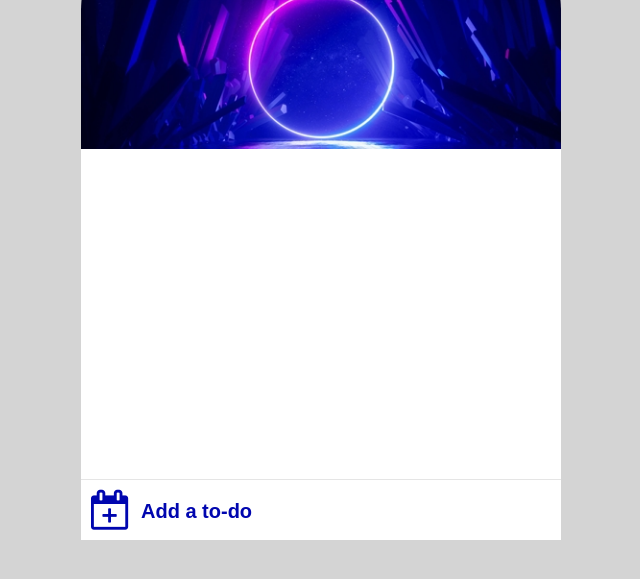
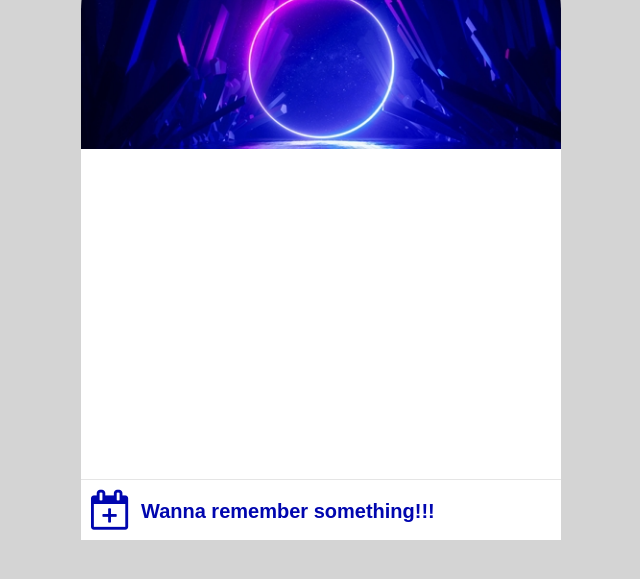
Before and after one commit to rkm-dev/LetsUpgrade-Javascript, a plain HTML site: page Mini Project/ToDo App/index.html in a window 1280 px wide. Shown: the part 81-660 px from the top of the page, without its empty margins (319-959 px from the left). Drawn offline with Linux system fonts and the light colour scheme.

Commit message:
Update index.html

```diff
--- a/Mini Project/ToDo App/index.html
+++ b/Mini Project/ToDo App/index.html
@@ -25,7 +25,7 @@
 
             <div class="add-to-do">
                 <i class="fa fa-calendar-plus-o"></i>
-                <input type="text" id="addToDO" placeholder="Add a to-do">
+                <input type="text" id="addToDO" placeholder="Wanna remember something!!!">
             </div>
         </div>
 
```
